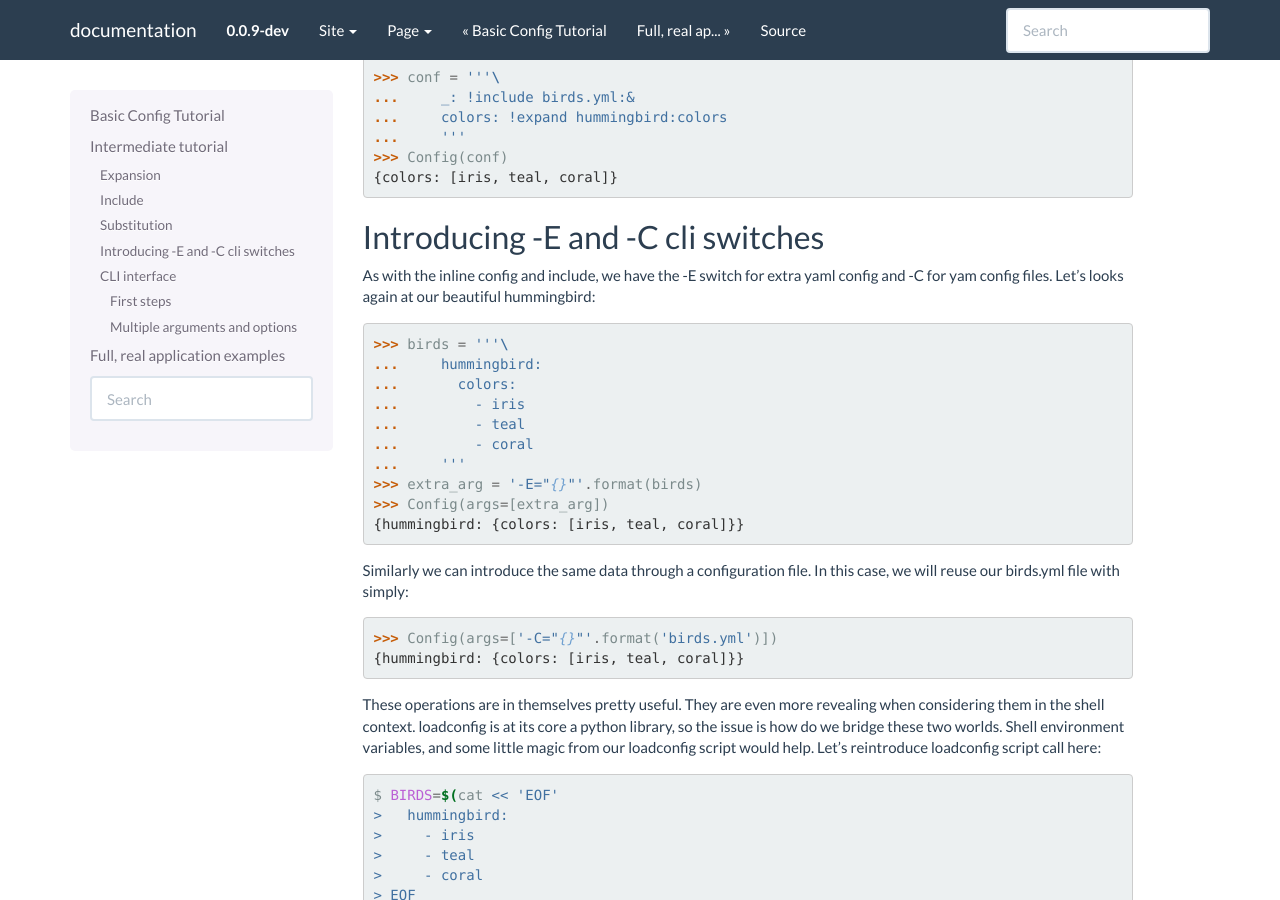
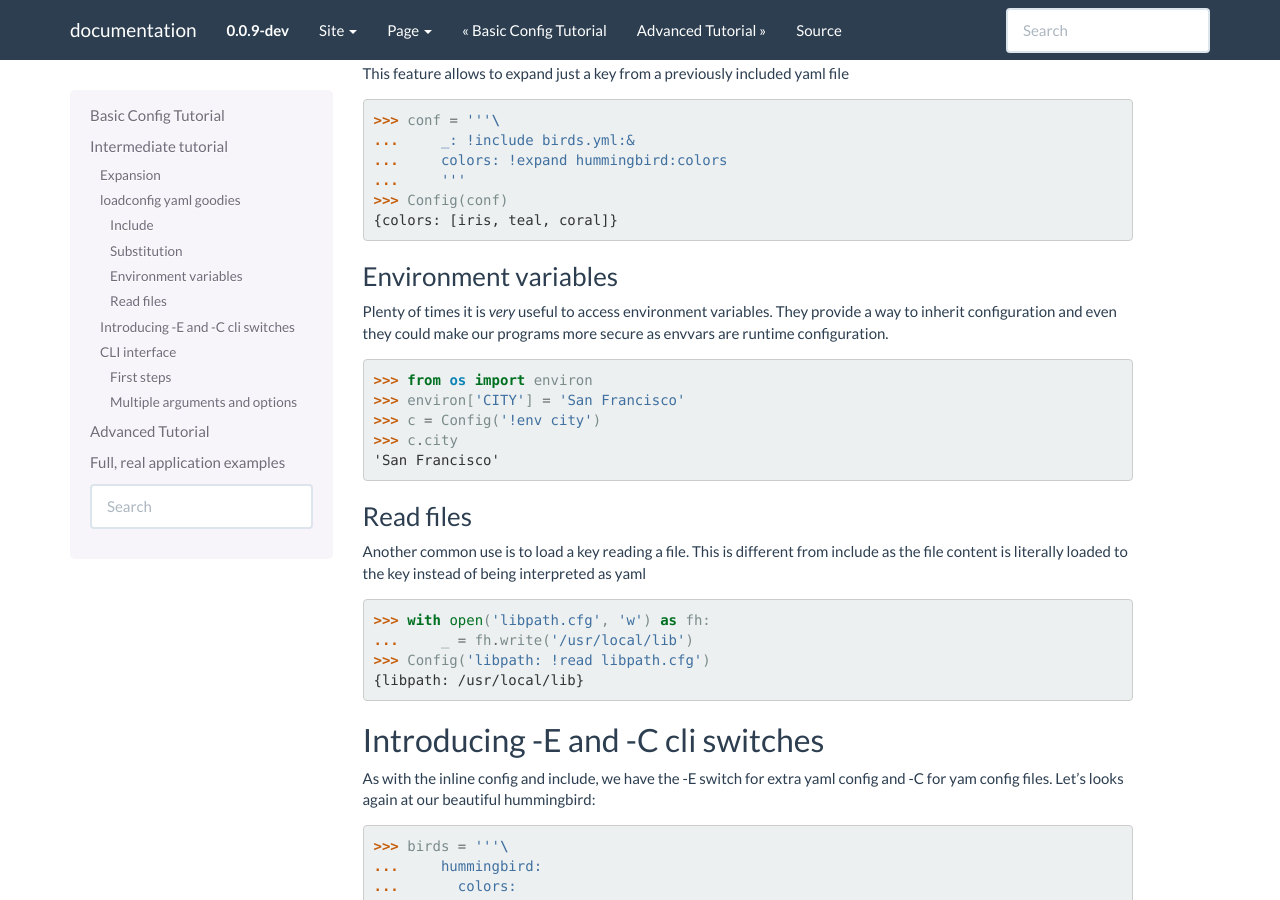
Before and after one commit to mzdaniel/loadconfig, a Sphinx documentation site: the page built from docs/intermediate.rst, in a window 1280 px wide and 900 px high, scrolled down 1308 px. Built offline with Sphinx 7.4.7, drawn with Linux system fonts in a browser that asks for light colours; the version number is read from the project's files by our own code; some of the changed text lies outside the part shown.

Commit message:
Add yaml file loading capability with new !read tag. Expand docs. Add README.rst badges. Add Config run functionality. Improve tests.
Signed-off-by: Daniel Mizyrycki <mzdaniel@glidelink.net>

```diff
--- a/docs/basic.rst
+++ b/docs/basic.rst
@@ -13,6 +13,8 @@ Inline config
 =============
 
 Lets start with the most simple and practical example:
+
+.. doctest::
 
     >>> from loadconfig import Config
     >>> Config('greeter: Hi there')
--- a/docs/conf.py
+++ b/docs/conf.py
@@ -8,7 +8,10 @@ from six.moves.configparser import ConfigParser
 
 c = ConfigParser()
 c.read('{}/setup.cfg'.format(ROOT_PATH))
-__version__ = c.get('metadata', 'version')
+try:
+    __version__ = c.get('metadata', 'version')
+except Exception:
+    __version__ = ''
 
 try:
     import sphinx_bootstrap_theme
@@ -60,3 +63,16 @@ templates_path = ['_templates']
 
 html_sidebars = {
     '*': ['sidebartoc.html', 'searchbox.html']}
+
+# Include badges without warnings.
+# https://github.com/sphinx-doc/sphinx/issues/1895
+
+from docutils.utils import get_source_line
+import sphinx.environment
+
+
+def _warn_node(self, msg, node):
+    if not msg.startswith('nonlocal image URI found:'):
+        self._warnfunc(msg, '%s:%s' % get_source_line(node))
+
+sphinx.environment.BuildEnvironment.warn_node = _warn_node
--- a/docs/intermediate.rst
+++ b/docs/intermediate.rst
@@ -37,8 +37,11 @@ form of expansion:
     {name: [Zeela, Kim], team: [Zeela, Kim], choreography: [Zeela, Kim]}
 
 
+loadconfig yaml goodies
+=======================
+
 Include
-=======
+~~~~~~~
 
 Another feature is the ability to include config files from a yaml config
 source:
@@ -66,7 +69,7 @@ specific config data:
 
 
 Substitution
-============
+~~~~~~~~~~~~
 
 This feature allows to expand just a key from a previously included yaml file
 
@@ -76,6 +79,33 @@ This feature allows to expand just a key from a previously included yaml file
     ...     '''
     >>> Config(conf)
     {colors: [iris, teal, coral]}
+
+
+Environment variables
+~~~~~~~~~~~~~~~~~~~~~
+
+Plenty of times it is *very* useful to access environment variables. They
+provide a way to inherit configuration and even they could make our programs
+more secure as envvars are runtime configuration.
+
+    >>> from os import environ
+    >>> environ['CITY'] = 'San Francisco'
+    >>> c = Config('!env city')
+    >>> c.city
+    'San Francisco'
+
+
+Read files
+~~~~~~~~~~
+
+Another common use is to load a key reading a file. This is different from
+include as the file content is literally loaded to the key instead of being
+interpreted as yaml
+
+    >>> with open('libpath.cfg', 'w') as fh:
+    ...     _ = fh.write('/usr/local/lib')
+    >>> Config('libpath: !read libpath.cfg')
+    {libpath: /usr/local/lib}
 
 
 Introducing -E and -C cli switches
@@ -147,6 +177,7 @@ updating and overriding older data with new values from the sequence::
 
     import os
     os.remove('birds.yml')
+    os.remove('libpath.cfg')
 
 .. _cli interface:
 
@@ -351,3 +382,4 @@ If we request debugging and define another path::
 Now that we have a good overview of the different pieces, lets put them
 together. We have built enough knowledge to fully understand our magical
 loadconfig program on the :ref:`examples <examples>` chapter.
+More advanced material can also be found in :ref:`advanced tutorial`.
```
Also changed, not shown: docs/advanced.rst (added, +144 -0 lines), docs/index.rst (+39 -16 lines), loadconfig/__init__.py (+27 -0 lines), 5 other files.
